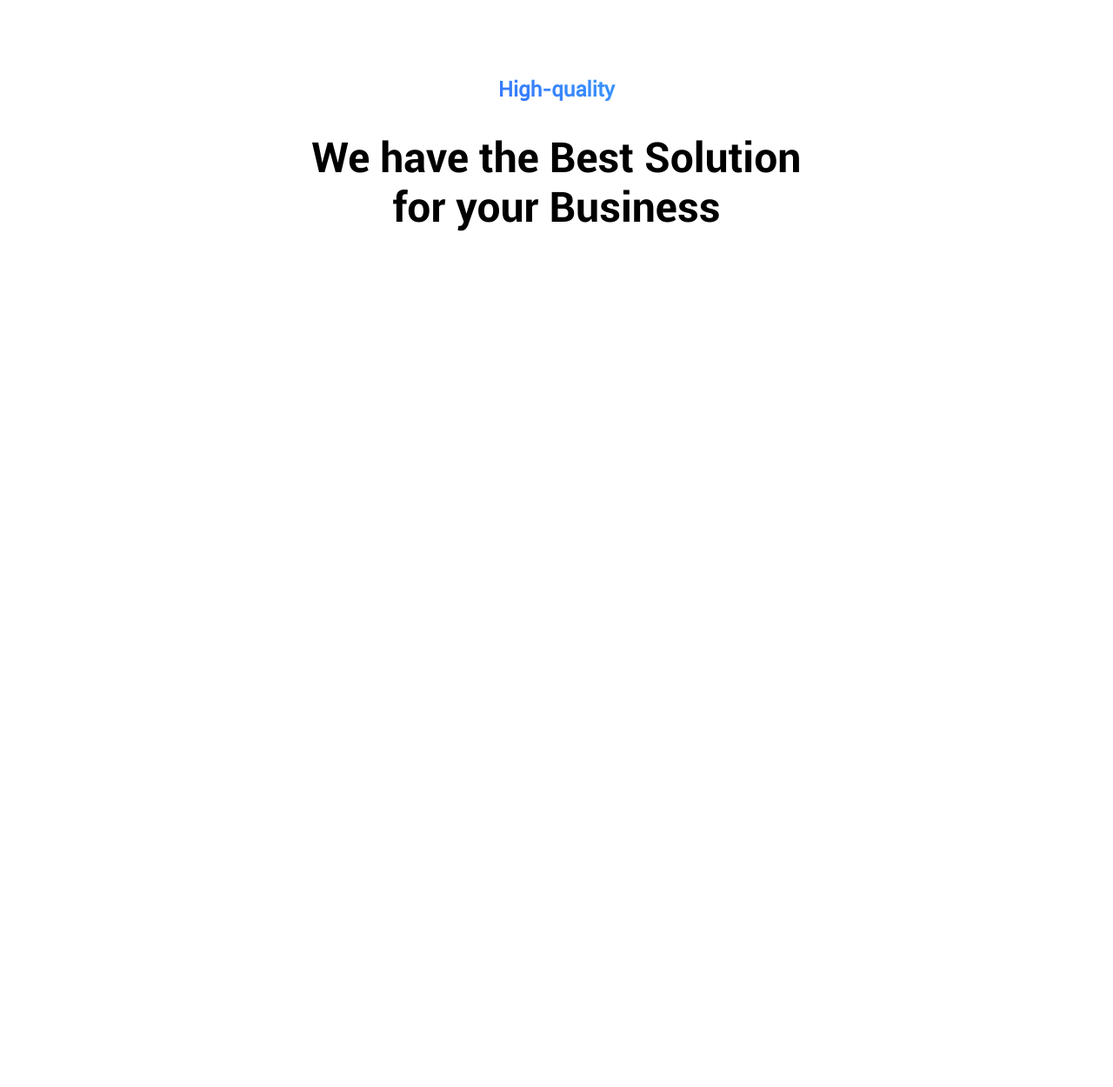
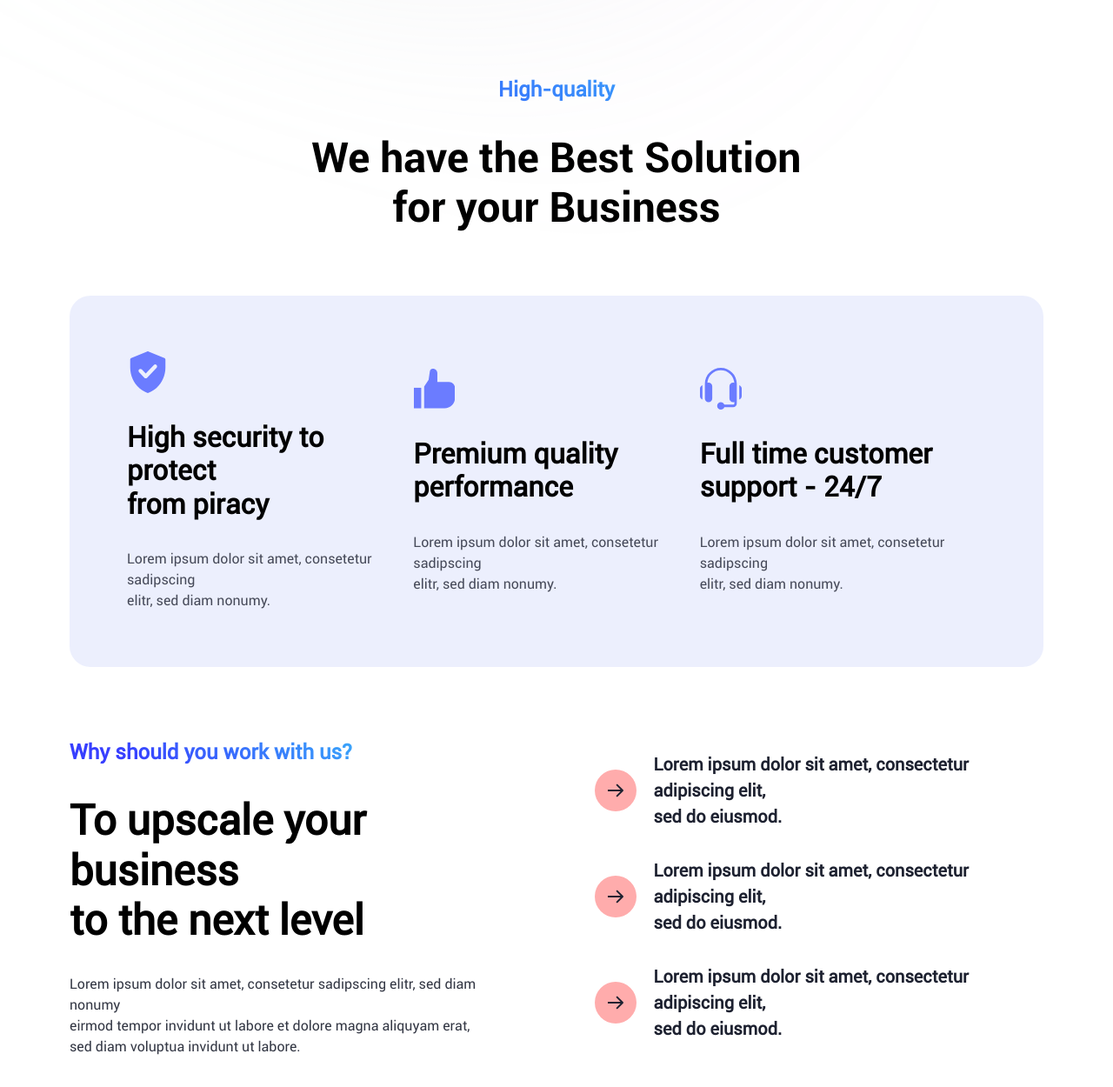
Before and after one commit to Jonath-z/BEM-practice-3, a website: page index.html in a window 1280 px wide. Shown: the part 1334-2584 px from the top of the page at 87% size. Before the commit the page ends 1634 px from the top, so only its background shows below. Drawn offline with nearby package versions, Linux system fonts and the light colour scheme.

Commit message:
feature section added

```diff
--- a/index.css
+++ b/index.css
@@ -19,3 +19,24 @@
   -webkit-background-clip: text;
   -webkit-text-fill-color: transparent;
 }
+
+.blur-gradient {
+  position: absolute;
+  width: 524px;
+  height: 496px;
+  right: 566px;
+  top: 314px;
+  left: 100px;
+  transform: rotate(200deg);
+  border-radius: 100%;
+
+  background: radial-gradient(
+    483.9% 2719.65% at -49.5% -250%,
+    #d798e1 17.55%,
+    #9bffa5 27.56%,
+    #aed3ff 49.89%,
+    #c9d4ef 56.53%,
+    #cacffa 65.69%
+  );
+  filter: blur(200px);
+}
--- a/index.html
+++ b/index.html
@@ -23,6 +23,7 @@
               paragraph: "16px",
               "heading-2xl": "56px",
               "heading-xl": "48px",
+              "heading-2md": "32px",
               "heading-md": "24px",
             },
             borderRadius: {
@@ -40,9 +41,7 @@
     <title>Home page</title>
   </head>
   <body>
-    <header
-      class="bg-[url('./assets/vectors/Blur-Gradient.svg')] px-20 bg-bottom"
-    >
+    <header class="px-20 bg-bottom">
       <nav class="flex justify-between items-center py-2">
         <div class="font-roboto-bold text-3xl">{finsweet</div>
 
@@ -54,13 +53,14 @@
           <li class="color-primary font-roboto text-paragraph">Blog</li>
           <li class="color-primary font-roboto text-paragraph">Contact</li>
           <li
-            class="color-primary font-roboto-bold font-extrabold text-white bg-primary hover:bg-light-violet hover:text-primary transition-all duration-500 ease-in-out cursor-pointer w-[144px] h-[56px] flex justify-center items-center rounded-xsm font-black text-paragraph"
+            class="color-primary font-roboto-bold font-extrabold text-white bg-primary hover:bg-light-violet hover:text-primary transition-all duration-500 ease-in-out cursor-pointer w-[144px] h-[56px] flex justify-center items-center rounded-xsm text-paragraph"
           >
             Free trial
           </li>
         </ul>
       </nav>
-      <div class="w-[1024px] mx-auto flex flex-col items-center mt-40">
+      <div class="w-[1024px] mx-auto flex flex-col items-center mt-40 relative">
+        <div class="-z-20 blur-gradient"></div>
         <h1
           class="text-heading-2xl font-extrabold font-roboto-bold text-center"
         >
@@ -101,11 +101,11 @@
 
     <!-- feature -->
     <section class="px-20 mt-20">
-      <p
+      <h4
         class="text-heading-md font-roboto font-bold text-gradient text-center"
       >
         High-quality
-      </p>
+      </h4>
       <h1
         class="text-heading-xl font-extrabold font-roboto-bold text-center py-8 leading-[57.6px]"
       >
@@ -113,7 +113,102 @@
         for your Business
       </h1>
 
-      <div></div>
+      <div
+        class="flex bg-light-violet/60 px-[66px] py-[64px] items-center rounded-[24px] my-10"
+      >
+        <div class="flex flex-col gap-8 w-full">
+          <img
+            src="./assets/vectors/feature-icon-1.svg"
+            alt="security mark"
+            class="w-12 h-12"
+          />
+          <h3
+            class="text-heading-2md font-roboto font-extrabold leading-[38.4px]"
+          >
+            High security to protect<br />
+            from piracy
+          </h3>
+          <p class="text-primary/80 font-roboto">
+            Lorem ipsum dolor sit amet, consetetur sadipscing <br />
+            elitr, sed diam nonumy.
+          </p>
+        </div>
+        <div class="flex flex-col gap-8 w-full">
+          <img
+            src="./assets/vectors/feature-icon-2.svg"
+            alt="security mark"
+            class="w-12 h-12"
+          />
+          <h3
+            class="text-heading-2md font-roboto font-extrabold leading-[38.4px]"
+          >
+            Premium quality<br />
+            performance
+          </h3>
+          <p class="text-primary/80 font-roboto">
+            Lorem ipsum dolor sit amet, consetetur sadipscing <br />
+            elitr, sed diam nonumy.
+          </p>
+        </div>
+        <div class="flex flex-col gap-8 w-full">
+          <img
+            src="./assets/vectors/feature-icon-3.svg"
+            alt="security mark"
+            class="w-12 h-12"
+          />
+          <h3
+            class="text-heading-2md font-roboto font-extrabold leading-[38.4px]"
+          >
+            Full time customer<br />
+            support - 24/7
+          </h3>
+          <p class="text-primary/80 font-roboto">
+            Lorem ipsum dolor sit amet, consetetur sadipscing <br />
+            elitr, sed diam nonumy.
+          </p>
+        </div>
+      </div>
+    </section>
+
+    <section class="flex mx-20 gap-[87px] my-20 justify-center items-center">
+      <div class="w-full flex flex-col gap-8">
+        <h4 class="text-heading-md font-roboto font-bold text-gradient">
+          Why should you work with us?
+        </h4>
+        <h2 class="text-heading-xl font-roboto font-extrabold leading-[57.6px]">
+          To upscale your business<br />
+          to the next level
+        </h2>
+        <p class="font-roboto text-primary/90">
+          Lorem ipsum dolor sit amet, consetetur sadipscing elitr, sed diam
+          nonumy<br />
+          eirmod tempor invidunt ut labore et dolore magna aliquyam erat,<br />
+          sed diam voluptua invidunt ut labore.
+        </p>
+      </div>
+      <div class="w-full flex flex-col gap-8">
+        <div class="flex items-center gap-5">
+          <img src="./assets/vectors/arrow-right-icon.svg" alt="arrow right" />
+          <p class="font-roboto text-primary text-[20px] font-semibold">
+            Lorem ipsum dolor sit amet, consectetur adipiscing elit,<br />
+            sed do eiusmod.
+          </p>
+        </div>
+        <div class="flex items-center gap-5">
+          <img src="./assets/vectors/arrow-right-icon.svg" alt="arrow right" />
+          <p class="font-roboto text-primary text-[20px] font-semibold">
+            Lorem ipsum dolor sit amet, consectetur adipiscing elit,<br />
+            sed do eiusmod.
+          </p>
+        </div>
+        <div class="flex items-center gap-5">
+          <img src="./assets/vectors/arrow-right-icon.svg" alt="arrow right" />
+          <p class="font-roboto text-primary text-[20px] font-semibold">
+            Lorem ipsum dolor sit amet, consectetur adipiscing elit,<br />
+            sed do eiusmod.
+          </p>
+        </div>
+      </div>
     </section>
   </body>
 </html>
```
Also changed, not shown: assets/vectors/arrow-right-icon.svg (added).
